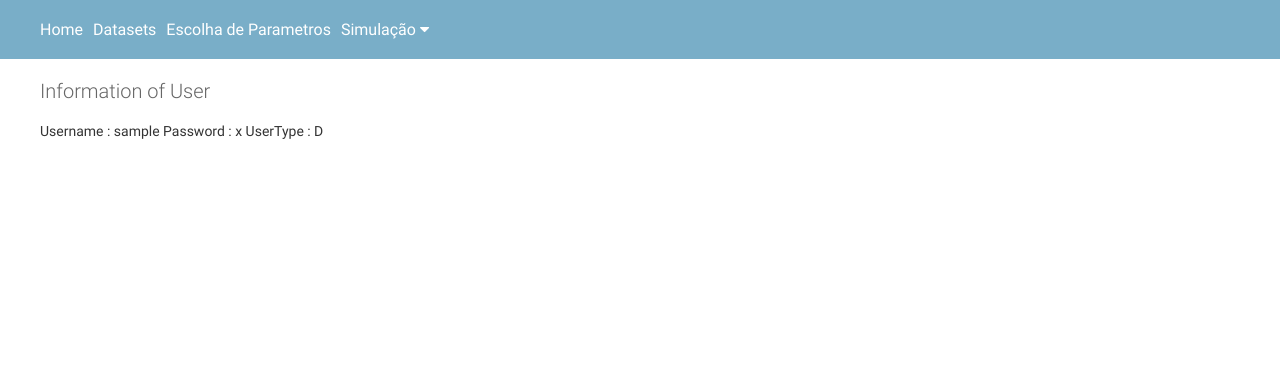
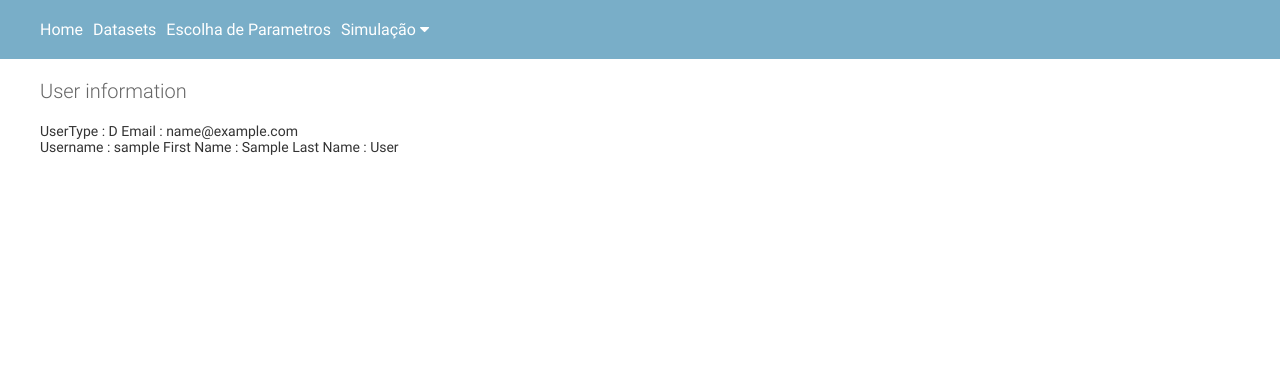
Before and after one commit to bundasmanu/ProjetoMestrado, a Django app: page /info/ in a window 1280 px wide. Shown: the part 48-420 px from the top of the page. Run offline with Django 3.2, Linux system fonts and the light colour scheme; a user stored in the database is signed in; tables that the repository leaves empty hold one stand-in row (values such as "Sample post"); parts of the project's set-up code (start-up, migrations or seed data) failed here and were passed over; some libraries are stand-ins or nearby versions.

Commit message:
I need to continue on creation of the content of userInfo page. I already need to create view that supports, update user info (username, first_name and last name).

```diff
--- a/static/users/css/infoUser.css
+++ b/static/users/css/infoUser.css
@@ -0,0 +1,12 @@
+
+#containerPrincipal{/*DIV PRINCIPAL --> THIS DIV AGGREGATES ALL CONTENT, INCLUDING FORM*/
+
+}
+
+#infoForbiddenUpdate{/*THIS DIV CONTAINS ONLY INFO, THAT USER CAN'T CHANGE*/
+
+}
+
+#infoMayOverride{/*THIS DIV CONTAINS THE FORM, USED IN ORDER TO PERMITS USER TO CHANGE, HIS INFORMATION*/
+
+}
--- a/static/users/css/navGenericLinks.css
+++ b/static/users/css/navGenericLinks.css
@@ -1,6 +1,6 @@
 .breadcrumbs{ /*DIV THAT CONTAINS NAV BAR*/
     display: flex;
-    min-height: 25px;
+    flex-wrap:  wrap;
 }
 
 #navigationGenericBar{ /*NAV BAR CLASS*/
--- a/templates/users/InfoUser.html
+++ b/templates/users/InfoUser.html
@@ -28,10 +28,20 @@
     {% include 'general/genericNavBar.html' %}
 {% endblock %}
 {% block content %}
-    <h1>Information of User</h1>
-    <label> Username : {{ user.username }}</label> <!--MODEL ON CREATEUSERVIEW IS CUSTOMUSER, AND NOW I NEED TO USE THIS FIELDS AND INHERITED FIELDS FROM USER CLASS-->
-    <label> Password : {{ user.password }}</label>
-    <label> UserType : {{ user.userType }}</label>
+    <div id="containerPrincipal">
+        <h1>User information</h1>
+        <div id="infoForbiddenUpdate">
+            <label> UserType : {{ user.userType }}</label>
+            <label> Email : {{ user.email }}</label>
+        </div>
+        <div id="infoMayOverride">
+            <form class="getOverridedValues" method="post">
+            </form>
+            <label> Username : {{ user.username }}</label> <!--MODEL ON CREATEUSERVIEW IS CUSTOMUSER, AND NOW I NEED TO USE THIS FIELDS AND INHERITED FIELDS FROM USER CLASS-->
+            <label> First Name : {{ user.first_name }}</label>
+            <label> Last Name : {{ user.last_name }}</label>
+        </div>
+    </div>
 {% endblock %}
 {% block footer %}
     {% include 'general/foot.html' %}
```
